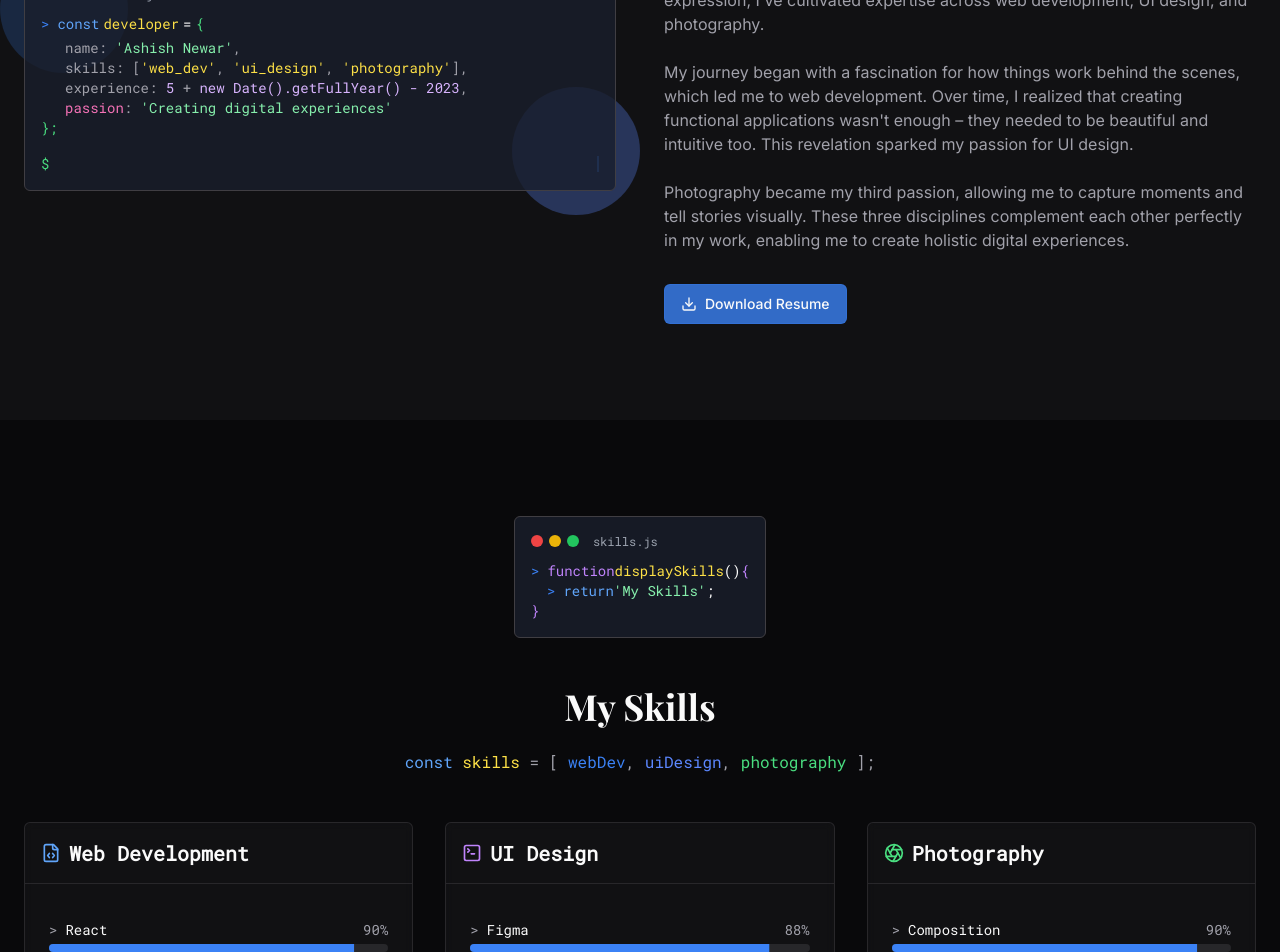
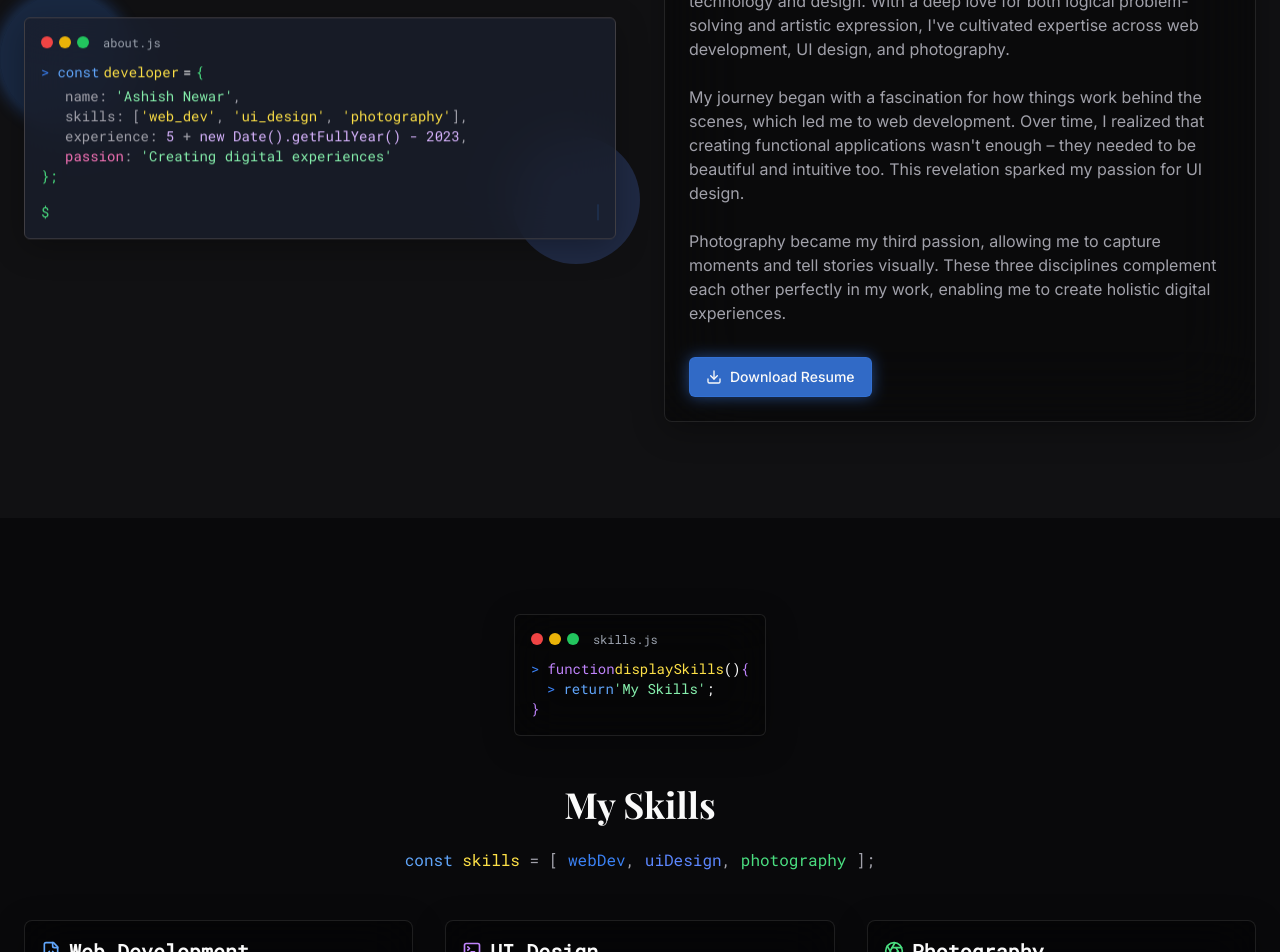
Before and after one commit to thomasdesginer/ashishs-creative-canvas, a React (Vite) app: page / in a window 1280 px wide. Shown: the part 1060-2012 px from the top of the page. Built offline with nearby package versions, Linux system fonts and the light colour scheme.

Commit message:
feat: Apply 3D blur box effects
Implement 3D blur box effects using the lovable library.

```diff
--- a/src/components/About.tsx
+++ b/src/components/About.tsx
@@ -11,7 +11,7 @@ const About = () => {
       <div className="container mx-auto px-4 md:px-6 relative z-10">
         <div className="grid grid-cols-1 lg:grid-cols-2 gap-12 items-center">
           <div className="relative">
-            <div className="terminal-box">
+            <div className="terminal-box card-3d animate-[float_6s_ease-in-out_infinite]">
               <div className="terminal-header">
                 <div className="terminal-dot terminal-dot-red"></div>
                 <div className="terminal-dot terminal-dot-yellow"></div>
@@ -46,11 +46,11 @@ const About = () => {
               </div>
             </div>
 
-            <div className="absolute -bottom-6 -right-6 w-32 h-32 bg-accent/30 rounded-full z-[-1]"></div>
-            <div className="absolute -top-6 -left-6 w-32 h-32 bg-primary/20 rounded-full z-[-1]"></div>
+            <div className="absolute -bottom-6 -right-6 w-32 h-32 bg-accent/30 rounded-full z-[-1] animate-pulse"></div>
+            <div className="absolute -top-6 -left-6 w-32 h-32 bg-primary/20 rounded-full z-[-1] animate-[pulse-glow_4s_infinite]"></div>
           </div>
 
-          <div>
+          <div className="neo-blur p-6">
             <div className="flex items-center gap-2 mb-4">
               <Terminal size={20} className="text-primary" />
               <h2 className="section-title mb-0 inline-flex">About Me</h2>
@@ -70,7 +70,7 @@ const About = () => {
               Photography became my third passion, allowing me to capture moments and tell stories visually. These three disciplines complement each other perfectly in my work, enabling me to create holistic digital experiences.
             </p>
 
-            <Button className="flex items-center gap-2 bg-primary/80 hover:bg-primary border border-primary/30">
+            <Button className="flex items-center gap-2 bg-primary/80 hover:bg-primary border border-primary/30 shadow-[0_0_15px_rgba(59,130,246,0.5)] hover:shadow-[0_0_20px_rgba(59,130,246,0.7)] transition-all duration-300">
               <Download size={18} />
               Download Resume
             </Button>
--- a/src/components/Footer.tsx
+++ b/src/components/Footer.tsx
@@ -24,7 +24,7 @@ const Footer = () => {
           <div>
             <a
               href="#home"
-              className="bg-[#222] p-3 rounded-full hover:bg-[#333] transition-colors border border-[#555]/30"
+              className="neo-blur p-3 rounded-full hover:bg-[#333] transition-colors border border-[#555]/30 shadow-[0_0_15px_rgba(59,130,246,0.2)] hover:shadow-[0_0_20px_rgba(59,130,246,0.4)]"
               aria-label="Back to top"
             >
               <ChevronUp size={24} />
--- a/src/components/Skills.tsx
+++ b/src/components/Skills.tsx
@@ -47,7 +47,7 @@ const Skills = () => {
       <div className="absolute top-0 left-0 w-full h-full matrix-bg opacity-5"></div>
 
       <div className="container mx-auto px-4 md:px-6 relative z-10">
-        <div className="terminal-box mb-12 w-fit mx-auto">
+        <div className="terminal-box mb-12 w-fit mx-auto backdrop-blur-xl bg-black/30 border border-white/10">
           <div className="terminal-header">
             <div className="terminal-dot terminal-dot-red"></div>
             <div className="terminal-dot terminal-dot-yellow"></div>
@@ -70,8 +70,8 @@ const Skills = () => {
 
         <div className="grid grid-cols-1 md:grid-cols-3 gap-8">
           {categories.map((category) => (
-            <div key={category.id} className="terminal-box backdrop-blur-sm bg-secondary/30 border border-[#403E43]/50 transition-all duration-300 hover:border-primary/30 p-0 overflow-hidden">
-              <div className="terminal-header p-4 border-b border-[#403E43]/50">
+            <div key={category.id} className="neo-blur backdrop-blur-xl bg-black/40 border border-white/10 rounded-lg shadow-[0_8px_32px_rgba(0,0,0,0.3)] hover:shadow-[0_8px_32px_rgba(31,38,135,0.2)] transition-all duration-300 p-0 overflow-hidden">
+              <div className="p-4 border-b border-[#403E43]/50">
                 <div className="flex items-center">
                   {category.icon}
                   <h3 className="text-xl font-bold font-mono ml-2 text-foreground">{category.name}</h3>
@@ -92,14 +92,13 @@ const Skills = () => {
                       </div>
                       <Progress
                         value={skill.level}
-                        className="h-2"
-                        indicatorClassName={
+                        className={`h-2 ${
                           category.id === 'development'
-                            ? "bg-blue-500"
+                            ? "bg-blue-500/20"
                             : category.id === 'design'
-                              ? "bg-purple-500"
-                              : "bg-green-500"
-                        }
+                              ? "bg-purple-500/20"
+                              : "bg-green-500/20"
+                        }`}
                       />
                     </div>
                   ))}
--- a/src/index.css
+++ b/src/index.css
@@ -83,11 +83,11 @@
   }
 
   .glass-effect {
-    @apply backdrop-blur-lg bg-white/5 border border-white/10;
+    @apply backdrop-blur-lg bg-white/5 border border-white/10 rounded-lg shadow-[0_8px_32px_rgba(0,0,0,0.3)];
   }
 
   .neo-blur {
-    @apply backdrop-blur-2xl bg-black/40 border border-white/10;
+    @apply backdrop-blur-2xl bg-black/40 border border-white/10 rounded-lg shadow-[0_8px_32px_rgba(0,0,0,0.3)] transition-all duration-300 hover:shadow-[0_8px_32px_rgba(31,38,135,0.2)];
   }
 
   .text-gradient {
@@ -96,7 +96,7 @@
 
   /* Coder effect components */
   .terminal-box {
-    @apply bg-[#1A1F2C]/80 border border-[#403E43] rounded-md p-4 font-mono text-sm relative overflow-hidden;
+    @apply bg-[#1A1F2C]/80 backdrop-blur-xl border border-[#403E43] rounded-md p-4 font-mono text-sm relative overflow-hidden shadow-[0_8px_32px_rgba(0,0,0,0.3)];
   }
 
   .terminal-header {
@@ -120,7 +120,7 @@
   }
 
   .code-block {
-    @apply font-mono bg-[#222]/70 p-4 rounded-md border border-[#555]/30 text-left overflow-x-auto;
+    @apply font-mono bg-[#222]/70 backdrop-blur-lg p-4 rounded-md border border-[#555]/30 text-left overflow-x-auto shadow-[0_4px_12px_rgba(0,0,0,0.1)];
   }
 
   .cursor-blink {
@@ -155,11 +155,40 @@
 
   .highlight-text::before {
     content: "";
-    @apply absolute inset-0 bg-primary/20 -z-10 rounded;
+    @apply absolute inset-0 bg-primary/20 -z-10 rounded backdrop-blur-sm;
   }
 
   .pixelated {
     image-rendering: pixelated;
+  }
+
+  .glow {
+    @apply relative;
+  }
+
+  .glow::after {
+    content: "";
+    @apply absolute inset-0 rounded-lg opacity-0 transition-opacity duration-300 z-[-1];
+    box-shadow: 0 0 20px 2px rgba(59, 130, 246, 0.3);
+  }
+
+  .glow:hover::after {
+    @apply opacity-100;
+  }
+
+  .frosted-glass {
+    @apply backdrop-blur-xl bg-white/5 border border-white/10 rounded-lg shadow-[0_8px_32px_rgba(0,0,0,0.3)];
+  }
+
+  .card-3d {
+    @apply transition-all duration-300;
+    transform-style: preserve-3d;
+    perspective: 1000px;
+  }
+
+  .card-3d:hover {
+    transform: translateY(-5px) rotateX(5deg) rotateY(5deg);
+    box-shadow: 0 25px 50px rgba(0, 0, 0, 0.5);
   }
 }
 
@@ -177,3 +206,24 @@
   from, to { border-color: transparent }
   50% { border-color: hsl(var(--primary)); }
 }
+
+@keyframes float {
+  0% {
+    transform: translateY(0px);
+  }
+  50% {
+    transform: translateY(-10px);
+  }
+  100% {
+    transform: translateY(0px);
+  }
+}
+
+@keyframes pulse-glow {
+  0%, 100% {
+    box-shadow: 0 0 10px 2px rgba(59, 130, 246, 0.2);
+  }
+  50% {
+    box-shadow: 0 0 20px 5px rgba(59, 130, 246, 0.4);
+  }
+}
```
